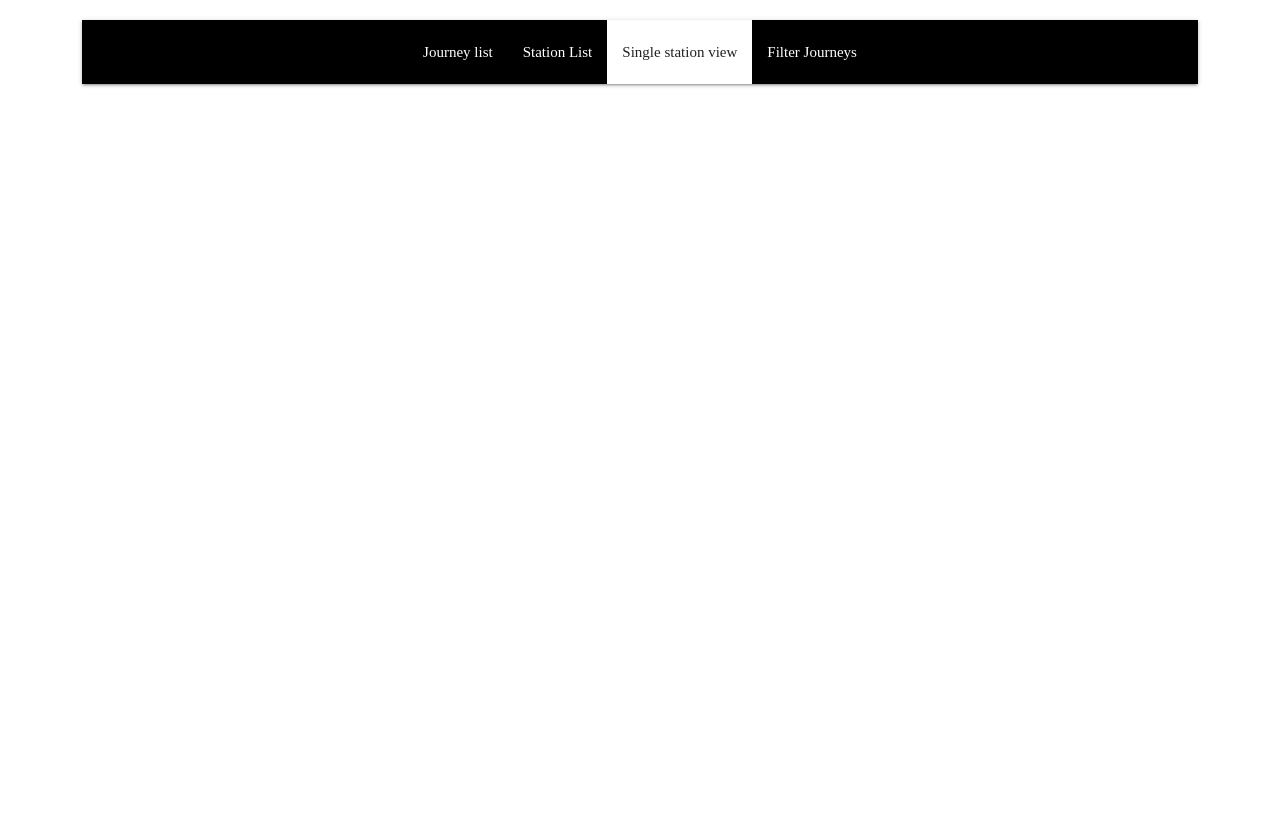
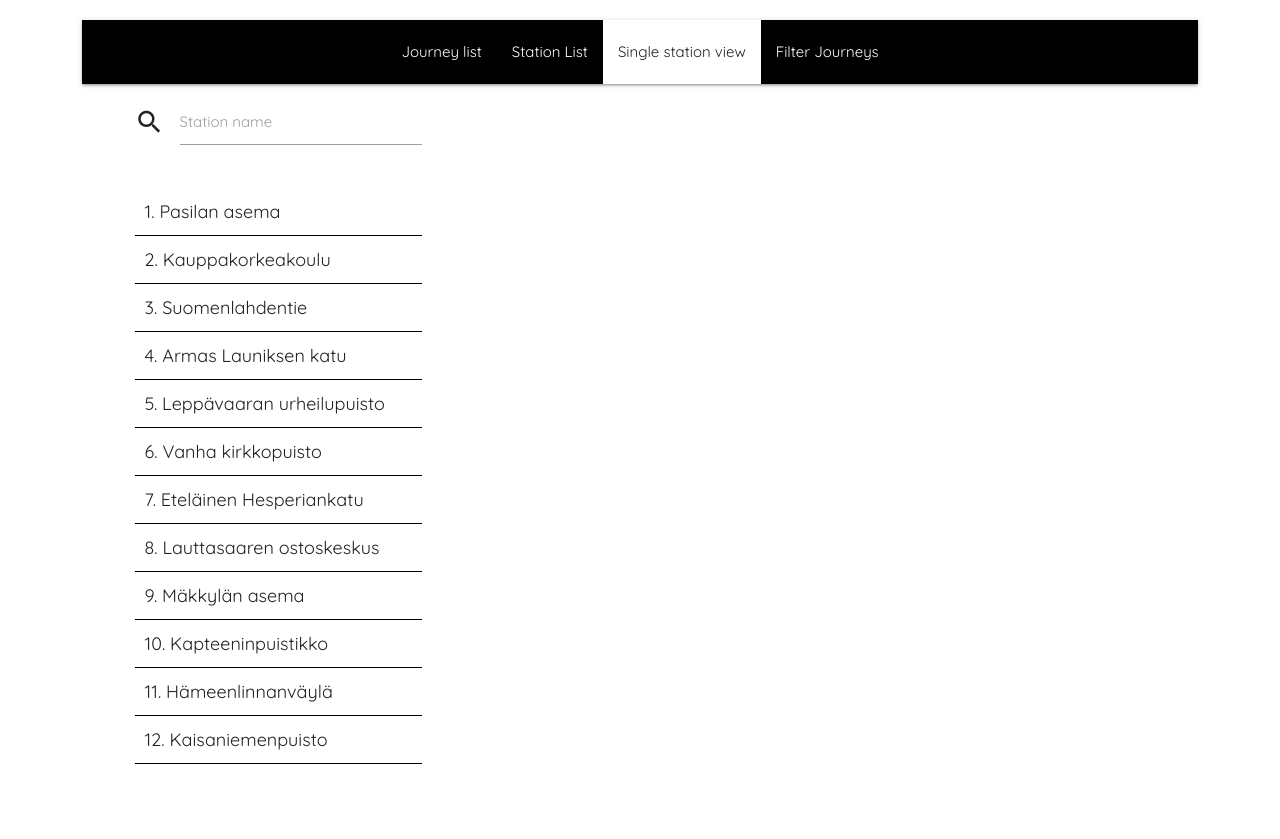
Before and after one commit to Abdu114/citybike, a PHP site: page /stations-single.php in a window 1280 px wide. Before the commit the page ends 87 px from the top, so only its background shows below. Run offline with PHP 8.4, Linux system fonts and the light colour scheme.

Commit message:
added the stations list names UI with JS for selecting the clicked station name

```diff
--- a/stations-single.php
+++ b/stations-single.php
@@ -7,6 +7,9 @@
     <link rel="stylesheet" href="https://cdnjs.cloudflare.com/ajax/libs/materialize/1.0.0/css/materialize.min.css">
     <!--Let browser know website is optimized for mobile-->
     <meta name="viewport" content="width=device-width, initial-scale=1.0" />
+    <!--font-->
+		<link href="https://fonts.googleapis.com/css2?family=Quicksand&display=swap" rel="stylesheet">
+
     <title>City Bike || Stations Single VIew</title>
     <style>
       html {
@@ -44,6 +47,38 @@
 			nav ul li:hover{
 				background-color: #ffffff50;
 			}
+      input[type=text]:not(.browser-default):focus:not([readonly]), input.valid[type=text]:not(.browser-default){
+        border-bottom: 1px solid #000;
+        box-shadow: 0 1px 0 0 #000;
+      }
+      input[type=text]:not(.browser-default):focus:not([readonly])+label{
+        color: #000;
+      }
+      .input-field .prefix.active{
+        color: #000;
+      }
+      .collection-items{
+        border-bottom: 1px solid #000;
+        padding: 10px;
+        font-size: 1.2rem;
+        /*margin-bottom: 3px;*/
+        cursor: pointer;
+      }
+      .collection-items.active{
+        background-color: #000;
+        color: #fff;
+        transform: scale(1.03);
+        transition: 0.5s;
+        -ms-transform: scale(1.03);
+        -webkit-transform: scale(1.03);
+      }
+      .collection-items:hover{
+        transform: scale(1.03);
+        transition: 0.5s;
+        -ms-transform: scale(1.03);
+        -webkit-transform: scale(1.03);
+
+      }
 			@media only screen and (max-width: 992px) {
 				nav{
 					width: 100%;
@@ -64,7 +99,6 @@
 				</ul>
 			</div>
 		</nav>
-
 		<ul class="sidenav" id="mobile-demo">
 			<li><a href="index.php">Journey list</a></li>
 			<li><a href="stations.php">Station List</a></li>
@@ -72,7 +106,58 @@
 			<li><a href="filter-journeys.php">Filter Journeys</a></li>
 		</ul>
 
+    <div class="row">
+      <!-- List box -->
+      <div class="col l3 s12 offset-l1" id="list-box">
+        <div class="row">
+          <div class="col 12">
+            <div class="row">
+              <div class="input-field col s12">
+                <i class="material-icons prefix">search</i>
+                <input id="icon_prefix_small" type="text" class="validate">
+                <label for="icon_prefix_small">Station name</label>
+              </div>
+            </div>
+            <ul class="collections">
+              <li class="collection-items">1. Pasilan asema</li>
+              <li class="collection-items">2. Kauppakorkeakoulu</li>
+              <li class="collection-items">3. Suomenlahdentie</li>
+              <li class="collection-items">4. Armas Launiksen katu</li>
+              <li class="collection-items">5. Leppävaaran urheilupuisto</li>
+              <li class="collection-items">6. Vanha kirkkopuisto</li>
+              <li class="collection-items">7. Eteläinen Hesperiankatu</li>
+              <li class="collection-items">8. Lauttasaaren ostoskeskus</li>
+              <li class="collection-items">9. Mäkkylän asema</li>
+              <li class="collection-items">10. Kapteeninpuistikko</li>
+              <li class="collection-items">11. Hämeenlinnanväylä</li>
+              <li class="collection-items">12. Kaisaniemenpuisto</li>
+            </ul>
+          </div>
+        </div>
+      </div>
+      <!-- Data box -->
+      <div class="col l7 s12 offset-l1" id="data-box"></div>
+    </div>
+
     <!-- js materializecss -->
     <script src="https://cdnjs.cloudflare.com/ajax/libs/materialize/1.0.0/js/materialize.min.js"></script>
+    <script>
+      // the code will not work probably for the first two clicks. It doesn't remove the first active <li> element. I couldn't solve it.
+      let list = document.getElementsByClassName('collection-items')
+      for (let i = 0; i < list.length; i++) {
+        list[i].addEventListener("click", function(e){
+          let selectedEl = document.querySelector(".active");
+          if(selectedEl){
+              selectedEl.classList.remove("active");
+          }
+          this.classList.add("active");
+          // Get station names
+          let getStationNames = e.target.textContent;
+          // get only string values
+          const filterStationNames = getStationNames.replace(/[^A-Za-z]/g, '');
+          console.log(filterStationNames);
+          }, false);;
+      }
+    </script>
   </body>
 </html>
```
